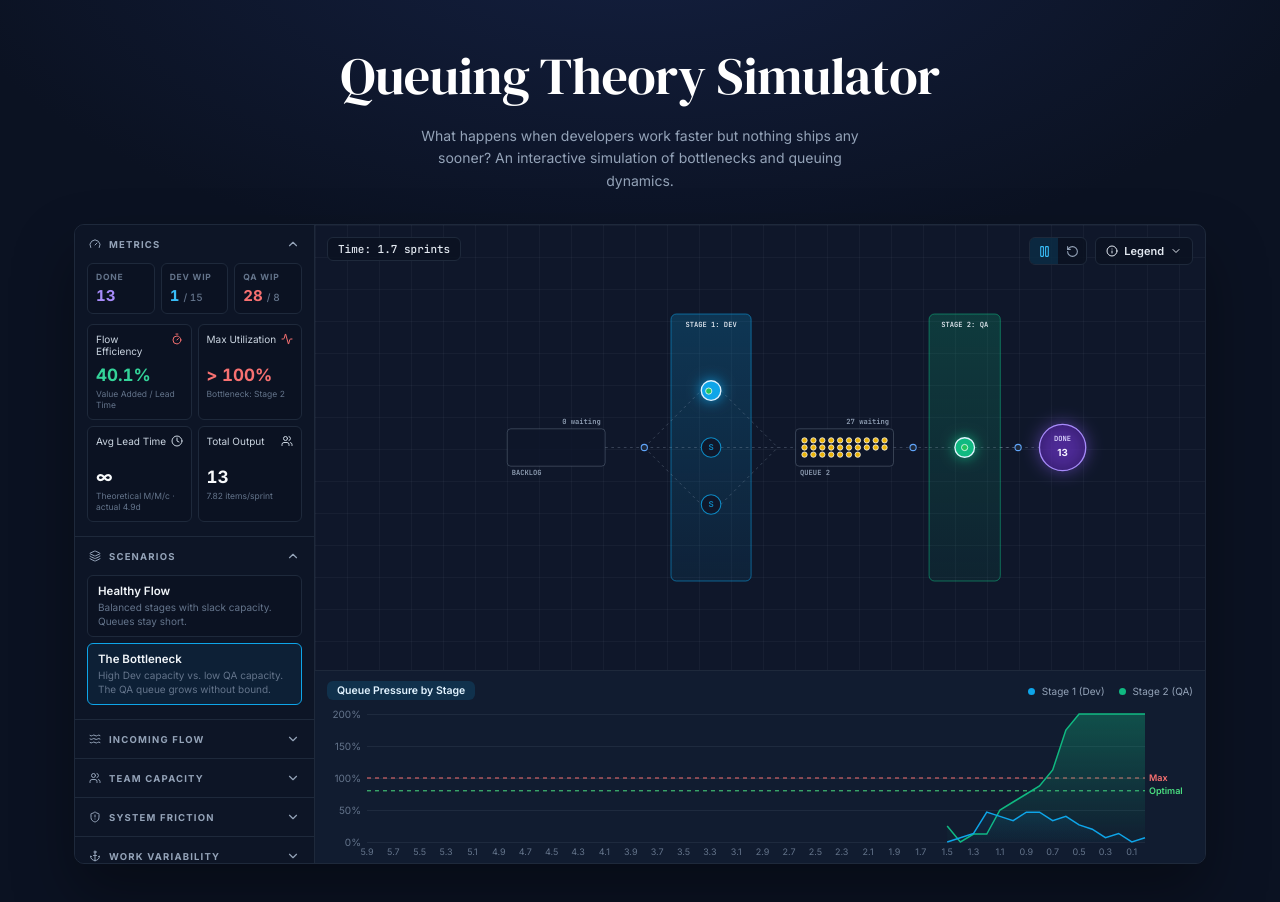
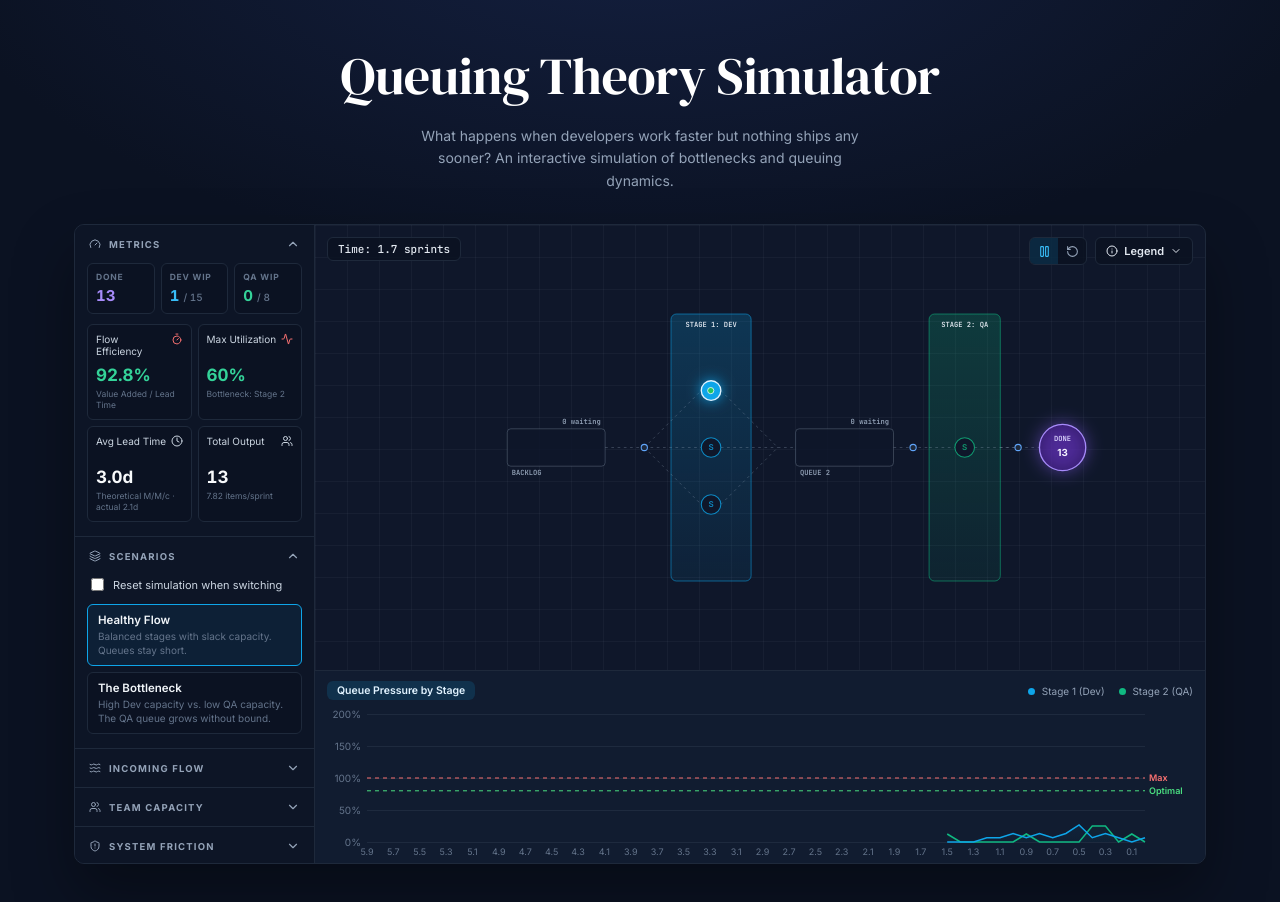
Before and after one commit to wesreisz/queuing-simulator, a React (Vite) app: page / in a window 1280 px wide. Both pictures are taken after a click on the button "SCENARIOS". Shown: the top 902 px of the page. Built offline with nearby package versions, Linux system fonts and the light colour scheme.

Commit message:
added some scenerios

```diff
--- a/src/App.tsx
+++ b/src/App.tsx
@@ -17,7 +17,8 @@ const LEGEND = [
 
 export default function App() {
   const [params, setParams] = useState<Params>(DEFAULT_PARAMS);
-  const [activeScenario, setActiveScenario] = useState<string | null>('bottleneck');
+  const [activeScenario, setActiveScenario] = useState<string | null>('healthy');
+  const [resetOnScenario, setResetOnScenario] = useState(false);
   const [legendOpen, setLegendOpen] = useState(false);
   const { dataRef, metrics, running, setRunning, reset } = useSimulation(params);
 
@@ -32,7 +33,7 @@ export default function App() {
     const next = { ...params, ...scenario.params };
     setParams(next);
     setActiveScenario(id);
-    reset(next);
+    if (resetOnScenario) reset(next);
   };
 
   return (
@@ -46,7 +47,15 @@ export default function App() {
       </header>
 
       <div className="sim-panel">
-        <Sidebar params={params} metrics={metrics} activeScenario={activeScenario} onChange={handleChange} onScenario={handleScenario} />
+        <Sidebar
+          params={params}
+          metrics={metrics}
+          activeScenario={activeScenario}
+          resetOnScenario={resetOnScenario}
+          onChange={handleChange}
+          onScenario={handleScenario}
+          onResetOnScenarioChange={setResetOnScenario}
+        />
 
         <main className="stage-area">
           <div className="canvas-wrap">
--- a/src/components/Sidebar.tsx
+++ b/src/components/Sidebar.tsx
@@ -20,8 +20,10 @@ interface SidebarProps {
   params: Params;
   metrics: Metrics;
   activeScenario: string | null;
+  resetOnScenario: boolean;
   onChange: (patch: Partial<Params>) => void;
   onScenario: (id: string) => void;
+  onResetOnScenarioChange: (value: boolean) => void;
 }
 
 function Section({
@@ -93,7 +95,15 @@ function Card({ label, icon, value, sub, tone }: { label: string; icon?: ReactNo
   );
 }
 
-export function Sidebar({ params, metrics, activeScenario, onChange, onScenario }: SidebarProps) {
+export function Sidebar({
+  params,
+  metrics,
+  activeScenario,
+  resetOnScenario,
+  onChange,
+  onScenario,
+  onResetOnScenarioChange,
+}: SidebarProps) {
   const flowTone = metrics.flowEfficiency < 15 ? 'tone-red' : metrics.flowEfficiency < 40 ? 'tone-amber' : 'tone-green';
   const utilTone = metrics.maxUtilisation >= 100 ? 'tone-red' : metrics.maxUtilisation >= 85 ? 'tone-amber' : 'tone-green';
   const leadDays = metrics.theoreticalLead;
@@ -150,6 +160,10 @@ export function Sidebar({ params, metrics, activeScenario, onChange, onScenario
       </Section>
 
       <Section title="Scenarios" icon={<Layers size={12} />}>
+        <label className="toggle">
+          <input type="checkbox" checked={resetOnScenario} onChange={(e) => onResetOnScenarioChange(e.target.checked)} />
+          Reset simulation when switching
+        </label>
         <div className="scenario-list">
           {SCENARIOS.map((s) => (
             <button key={s.id} className={`scenario ${activeScenario === s.id ? 'active' : ''}`} onClick={() => onScenario(s.id)}>
--- a/src/sim/scenarios.ts
+++ b/src/sim/scenarios.ts
@@ -1,11 +1,11 @@
 import type { Params } from './engine';
 
 export const DEFAULT_PARAMS: Params = {
-  arrivalRate: 2.5,
+  arrivalRate: 1.2,
   devServers: 3,
   qaServers: 1,
-  devRate: 1.2,
-  qaRate: 1.5,
+  devRate: 0.7,
+  qaRate: 2.0,
   blockingPct: 0,
   reworkPct: 0,
   whaleMode: false,
@@ -30,7 +30,7 @@ export const SCENARIOS: Scenario[] = [
     id: 'healthy',
     name: 'Healthy Flow',
     summary: 'Balanced stages with slack capacity. Queues stay short.',
-    params: { ...NO_FRICTION, arrivalRate: 1.5, devServers: 2, qaServers: 2, devRate: 1.2, qaRate: 1.2 },
+    params: { ...NO_FRICTION, arrivalRate: 1.2, devServers: 3, qaServers: 1, devRate: 0.7, qaRate: 2.0 },
   },
   {
     id: 'bottleneck',
```
